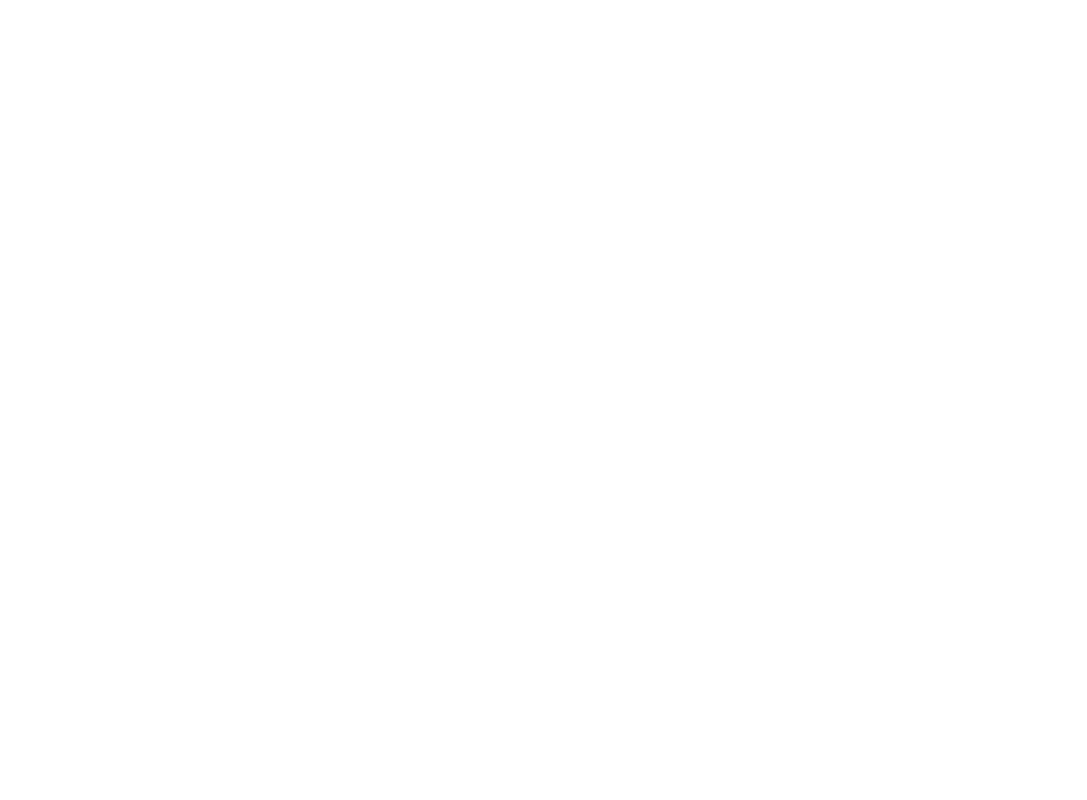
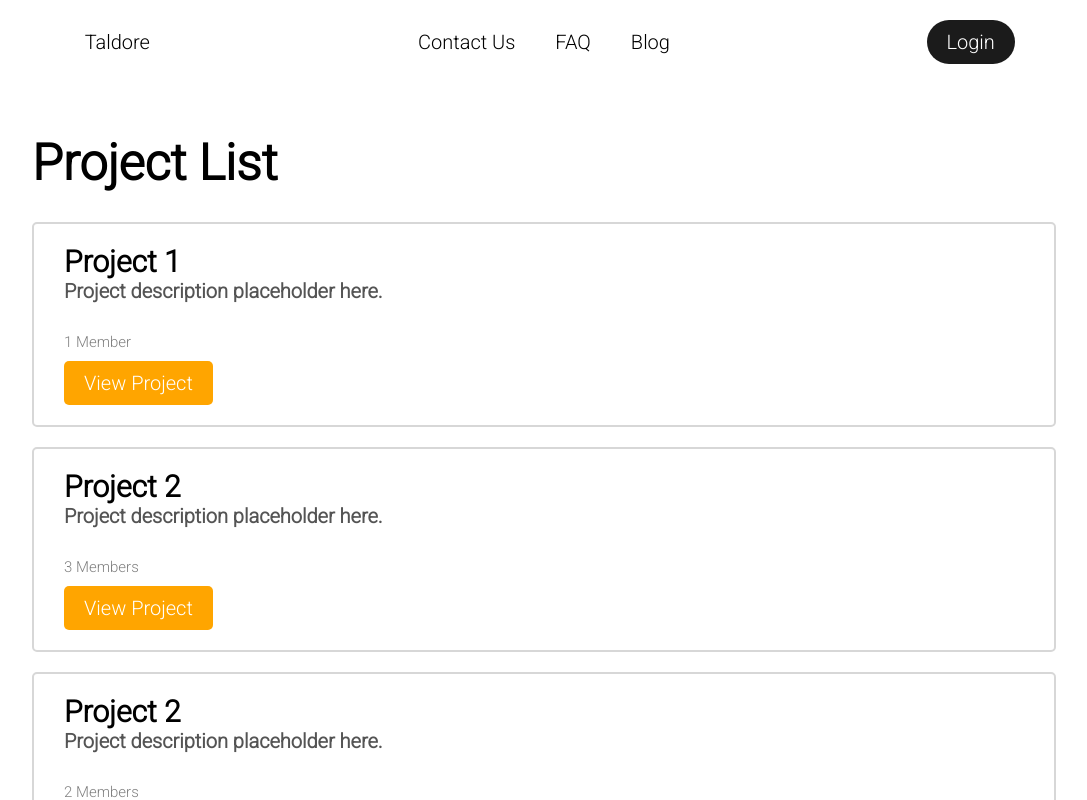
Before and after one commit to Salint/taldore-frontend, a React (Create React App) app: page /projects in a window 1280 px wide. Shown: the top 800 px of the page, without its empty margins (96-1183 px from the left). Built offline with nearby package versions, Linux system fonts and the light colour scheme; no server answers.

Commit message:
Change dashboard

```diff
--- a/src/App.js
+++ b/src/App.js
@@ -5,7 +5,7 @@
 import Signup from "./pages/Signup";
 import Login from "./pages/Login";
 
-import AppDashboard from "./pages/app/Dashboard";
+import Dashboard from "./pages/Dashboard";
 
 import "./assets/style/master.css";
 
@@ -18,7 +18,7 @@
 					<Route exact path="/" component={Home} />
 					<Route exact path="/signup" component={Signup} />
 					<Route exact path="/login" component={Login} />
-					<Route exact path="/app/projects" component={AppDashboard} />
+					<Route exact path="/projects" component={Dashboard} />
 				</Switch>
 			</BrowserRouter>
 		)
--- a/src/assets/style/app/components/navlist.css
+++ /dev/null
@@ -1,59 +0,0 @@
-section#app-navlist {
-	width: 300px;
-	height: 100vh;
-	background: rgb(235, 235, 235);
-	display: flex;
-	flex-direction: column;
-}
-section#app-navlist div#app-account {
-	display: flex;
-	align-items: center;
-	justify-content: center;
-	background-color: rgb(219, 219, 219);
-	padding: 20px;
-	flex: 1;
-}
-section#app-navlist div#app-account * {
-	margin: 0 5px;
-}
-section#app-navlist div#app-account img {
-	width: 70px;
-	height: 70px;
-	border-radius: 50%;
-}
-section#app-navlist div#app-account div h3 {
-	font-size: 20px;
-}
-section#app-navlist ul#app-navigation {
-	flex: 10;
-	display: flex;
-	flex-direction: column;
-	align-items: center;
-	justify-content: center;
-	position: relative;
-	overflow: scroll;
-	scrollbar-width: 0;
-	list-style-type: none;
-}
-section#app-navlist ul#app-navigation::-webkit-scrollbar {
-	display: none;
-}
-section#app-navlist ul#app-navigation li {
-	width: 100%;
-	padding: 20px 0;
-	text-align: center;
-}
-section#app-navlist ul#app-navigation li:hover {
-	background: rgb(218, 218, 218);
-}
-section#app-navlist ul#app-navigation li a {
-	font-size: 20px;
-	color: black;
-	text-decoration: none;
-	display: flex;
-	width: 50%;
-	margin: 0 auto;
-}
-section#app-navlist ul#app-navigation li a p {
-	margin-left: 20px;
-}
--- a/src/assets/style/app/master.css
+++ /dev/null
@@ -1,5 +0,0 @@
-@import url('https://fonts.googleapis.com/css2?family=Roboto:wght@300&display=swap');
-
-section#app {
-	display: flex;
-}
--- /dev/null
+++ b/src/assets/style/pages/dashboard.css
@@ -0,0 +1,38 @@
+section#dashboard {
+	width: 80%;
+	margin: 50px auto;
+	position: relative;
+}
+section#dashboard h1 {
+	font-size: 50px;
+}
+section#project-list {
+	display: grid;
+	grid-template-columns: repeat(auto-fit, minmax(35rem, 1fr));
+	gap: 20px;
+	margin-top: 30px;
+}
+section#project-list div.project {
+	border: 2px solid rgb(215, 215, 215);
+	padding: 20px 30px 30px 30px;
+	border-radius: 5px;
+}
+section#project-list div.project h2 {
+	font-size: 30px;
+}
+section#project-list div.project h3 {
+	font-size: 20px;
+	color: #545454;
+}
+section#project-list div.project p {
+	font-size: 15px;
+	color: grey;
+	margin: 30px 0 20px 0;
+}
+section#project-list div.project a {
+	background: orange;
+	font-size: 20px;
+	color: white;
+	padding: 10px 20px;
+	border-radius: 5px;
+}
--- a/src/assets/style/pages/form.css
+++ b/src/assets/style/pages/form.css
@@ -14,7 +14,7 @@
 }
 section.auth-form h2.error {
 	color: red;
-	background: rgb(255, 0, 0, 0.2);
+	background: rgba(255, 0, 0, 0.2);
 	width: 200px;
 	margin: 0 auto;
 	padding: 10px 30px;
--- a/src/components/app/NavList.js
+++ /dev/null
@@ -1,33 +0,0 @@
-import { faBook, faCog, faHome, faMap, faNotesMedical } from "@fortawesome/free-solid-svg-icons";
-import { FontAwesomeIcon } from "@fortawesome/react-fontawesome";
-import React from "react";
-
-import "../../assets/style/app/components/navlist.css";
-
-class NavList extends React.Component {
-
-	render() {
-
-		return (
-			<section id="app-navlist">
-				<div id="app-account">
-					<img src="https://external-content.duckduckgo.com/iu/?u=https%3A%2F%2Fwww.bestructural.com%2Fwp-content%2Fuploads%2F2015%2F03%2Fgeneric-image-placeholder.png&f=1&nofb=1" alt="Profile"></img>
-					<div>
-						<h3>Salint</h3>
-						<p>salintofficial@hotmail.com</p>
-					</div>
-				</div>
-				<ul id="app-navigation">
-					<li><a href="/app/"><FontAwesomeIcon icon={faMap} /> <p>Projects</p></a></li>
-					<li><a href="/app/"><FontAwesomeIcon icon={faBook} /> <p>Sticky Notes</p></a></li>
-					<li><a href="/app/"><FontAwesomeIcon icon={faCog} /> <p>Settings</p></a></li>
-					<li><a href="/app/"><FontAwesomeIcon icon={faHome} /> <p>Placeholder</p></a></li>
-				</ul>
-			</section>
-		)
-
-	}
-
-}
-
-export default NavList;
--- /dev/null
+++ b/src/pages/Dashboard.js
@@ -0,0 +1,63 @@
+import React from "react";
+import Navbar from "../components/Navbar";
+
+import "../assets/style/pages/dashboard.css"
+import Footer from "../components/Footer";
+
+class Projects extends React.Component {
+
+	render() {
+
+		return (
+			<section id="dashboard">
+				<h1>Project List</h1>
+				<section id="project-list">
+					<div class="project">
+						<h2>Project 1</h2>
+						<h3>Project description placeholder here.</h3>
+						<p>1 Member</p>
+						<a>View Project</a>
+					</div>
+					<div className="project">
+						<h2>Project 2</h2>
+						<h3>Project description placeholder here.</h3>
+						<p>3 Members</p>
+						<a>View Project</a>
+					</div>
+					<div className="project">
+						<h2>Project 2</h2>
+						<h3>Project description placeholder here.</h3>
+						<p>2 Members</p>
+						<a>View Project</a>
+					</div>
+					<div className="project">
+						<h2>Project 2</h2>
+						<h3>Project description placeholder here.</h3>
+						<p>2 Members</p>
+						<a>View Project</a>
+					</div>
+				</section>
+			</section>
+		)
+
+	}
+
+}
+
+class Dashboard extends React.Component {
+
+	render() {
+
+		return (
+			<>
+				<Navbar />
+				<Projects />
+				<Footer />
+			</>
+		)
+
+	}
+
+}
+
+export default Dashboard;
--- a/src/pages/app/Dashboard.js
+++ /dev/null
@@ -1,33 +0,0 @@
-import React from "react";
-
-import NavList from "../../components/app/NavList";
-
-class Content extends React.Component {
-
-	render() {
-
-		return (
-			<section class="app-content">
-
-			</section>
-		)
-
-	}
-
-}
-
-class HomeDashboard extends React.Component {
-
-	render() {
-
-		return (
-			<>
-				<NavList />
-			</>
-		)
-
-	}
-
-}
-
-export default HomeDashboard;
```
